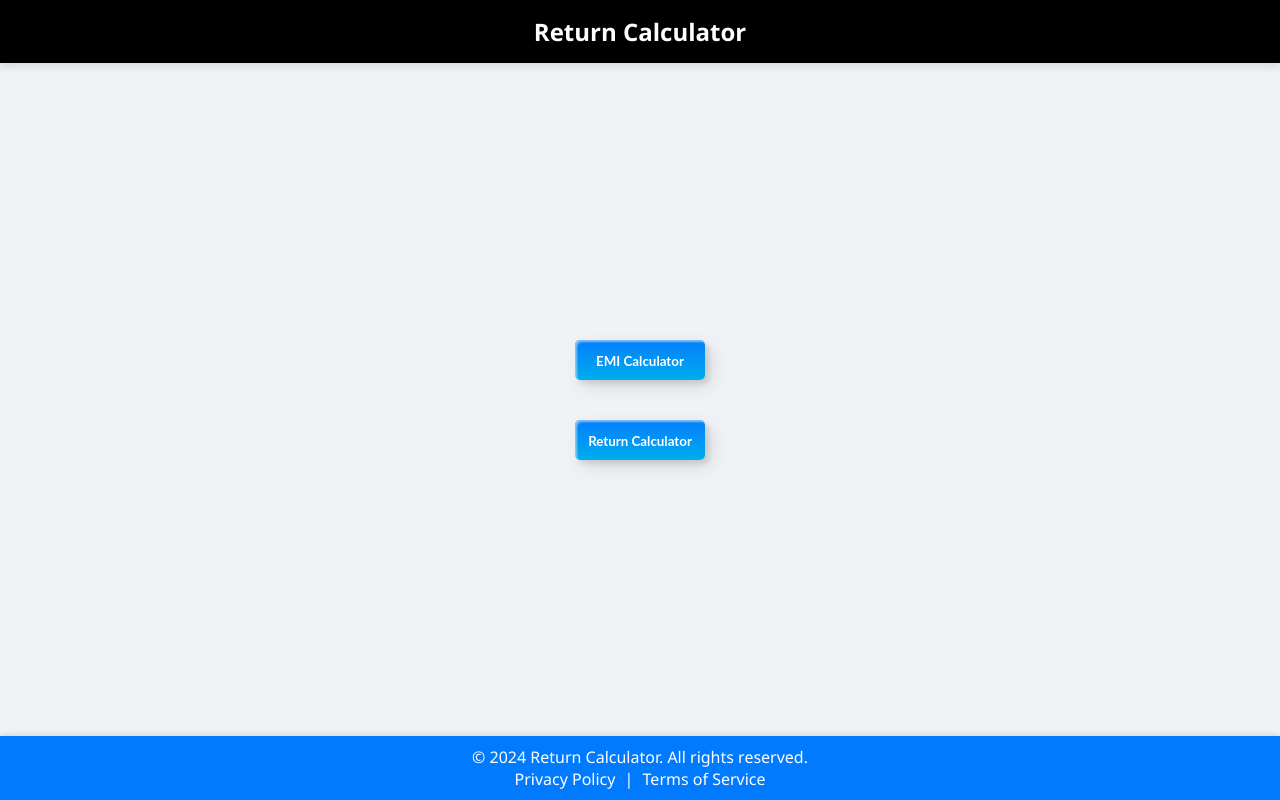
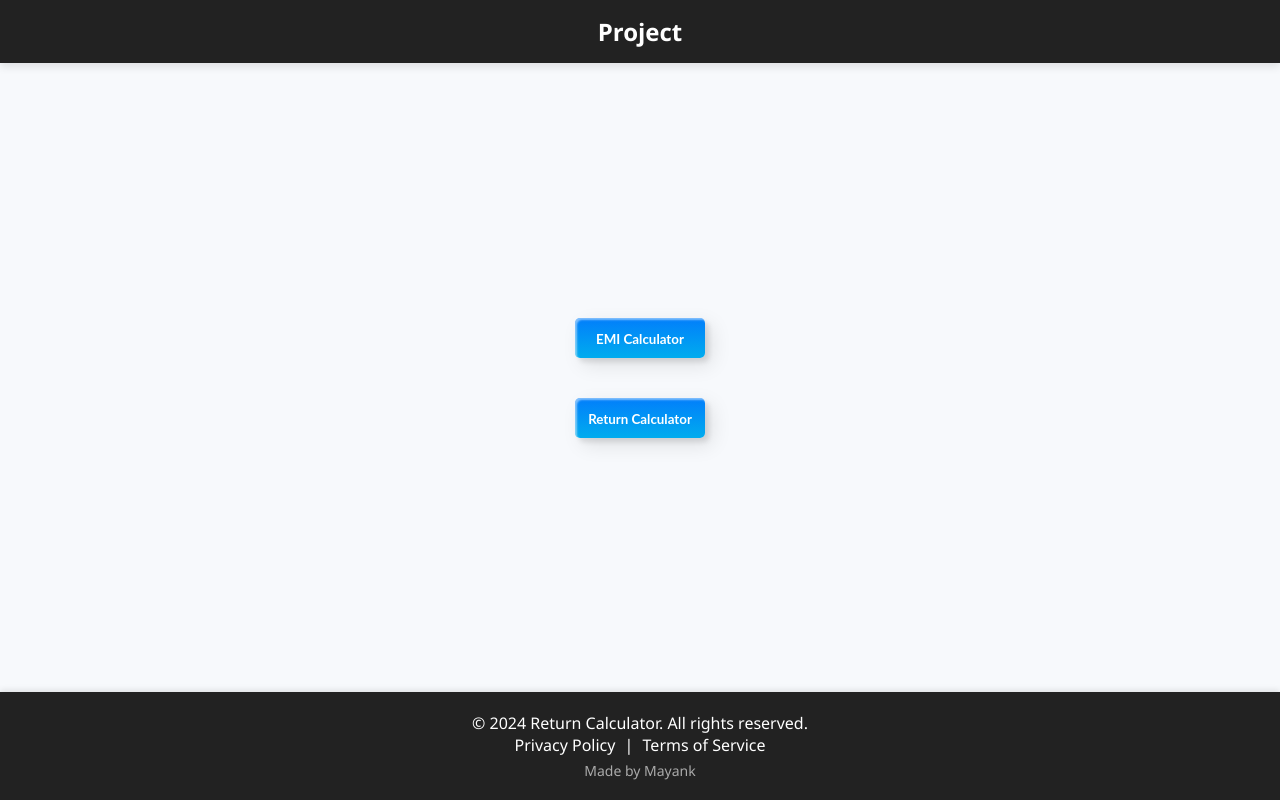
Before and after one commit to mayank2d-se/emicalc, a plain HTML site: page index.html in a window 1280 px wide. Drawn offline with Linux system fonts and the light colour scheme.

Commit message:
Update index.html

```diff
--- a/index.html
+++ b/index.html
@@ -4,19 +4,19 @@
 <head>
     <meta charset="UTF-8">
     <meta name="viewport" content="width=device-width, initial-scale=1.0">
-    <title>Return Calculator</title>
+    <title>Project</title>
     <style>
         body {
             font-family: 'Segoe UI', Tahoma, Geneva, Verdana, sans-serif;
-            background-color: #f0f2f5;
+            background-color: #f7f9fc;
             margin: 0;
             display: flex;
             flex-direction: column;
             min-height: 100vh;
-            color: #333;
+            color: #444;
         }
         .navbar {
-            background-color: #000;
+            background-color: #222;
             padding: 15px 20px;
             color: white;
             text-align: center;
@@ -51,10 +51,10 @@
             box-shadow: 0 6px 12px rgba(0, 0, 0, 0.2);
         }
         footer {
-            background-color: #007bff;
+            background-color: #222;
             color: white;
             text-align: center;
-            padding: 10px 20px;
+            padding: 20px 20px;
             font-size: 16px;
             box-shadow: 0 -2px 6px rgba(0, 0, 0, 0.1);
         }
@@ -67,11 +67,14 @@
         footer a:hover {
             color: #ffdd57;
         }
+        footer .made-by {
+            font-size: 14px;
+            color: #aaa;
+            margin-top: 5px;
+        }
     </style>
 
     <style>
-
-
         .frame {
             width: 90%;
             margin: 40px auto;
@@ -87,24 +90,20 @@ button {
             border-radius: 5px;
             padding: 10px 25px;
             font-family: 'Lato', sans-serif;
-  font-weight: 500;
             font-weight: bold;
-
             background: transparent;
             cursor: pointer;
             transition: all 0.3s ease;
             position: relative;
             display: inline-block;
-   box-shadow:inset 2px 2px 2px 0px rgba(255,255,255,.5),
-   7px 7px 20px 0px rgba(0,0,0,.1),
-   4px 4px 5px 0px rgba(0,0,0,.1);
+            box-shadow: inset 2px 2px 2px 0px rgba(255, 255, 255, .5),
+                        7px 7px 20px 0px rgba(0, 0, 0, .1),
+                        4px 4px 5px 0px rgba(0, 0, 0, .1);
             outline: none;
         }
         .custom-btn:hover {
             color: #000;
         }
-
-/* 3 */
         .btn-3 {
             background: rgb(0,172,238);
             background: linear-gradient(0deg, rgba(0,172,238,1) 0%, rgba(2,126,251,1) 100%);
@@ -113,11 +112,7 @@ background: linear-gradient(0deg, rgba(0,172,238,1) 0%, rgba(2,126,251,1) 100%);
             line-height: 42px;
             padding: 0;
             border: none;
-
         }
-
-
-
         .btn-3 span {
             position: relative;
             display: block;
@@ -141,7 +136,7 @@ background: linear-gradient(0deg, rgba(0,172,238,1) 0%, rgba(2,126,251,1) 100%);
             width: 0%;
             height: 2px;
         }
-.btn-3:hover{
+        .btn-3:hover {
             background: transparent;
             box-shadow: none;
         }
@@ -151,7 +146,7 @@ background: linear-gradient(0deg, rgba(0,172,238,1) 0%, rgba(2,126,251,1) 100%);
         .btn-3:hover:after {
             width: 100%;
         }
-.btn-3 span:hover{
+        .btn-3 span:hover {
             color: rgba(2,126,251,1);
         }
         .btn-3 span:before,
@@ -183,21 +178,19 @@ background: linear-gradient(0deg, rgba(0,172,238,1) 0%, rgba(2,126,251,1) 100%);
 <body>
 
 <div class="navbar">
-    Return Calculator
+    Project
 </div>
 
 <div class="container">
-    <button class="custom-btn btn-3" onclick="location.href='emicalc.html'">EMI Calculator</button>
-    <button class="custom-btn btn-3" onclick="location.href='returncalc.html'">Return Calculator</button>
-
-
-
+    <button class="custom-btn btn-3" onclick="location.href='emicalc.html'"><span>EMI Calculator</span></button>
+    <button class="custom-btn btn-3" onclick="location.href='returncalc.html'"><span>Return Calculator</span></button>
 </div>
 
 <footer>
     &copy; 2024 Return Calculator. All rights reserved.
     <br>
     <a href="#">Privacy Policy</a> | <a href="#">Terms of Service</a>
+    <div class="made-by">Made by Mayank</div>
 </footer>
 
 </body>
```
Lines whose indentation alone changed are shown as unchanged.
